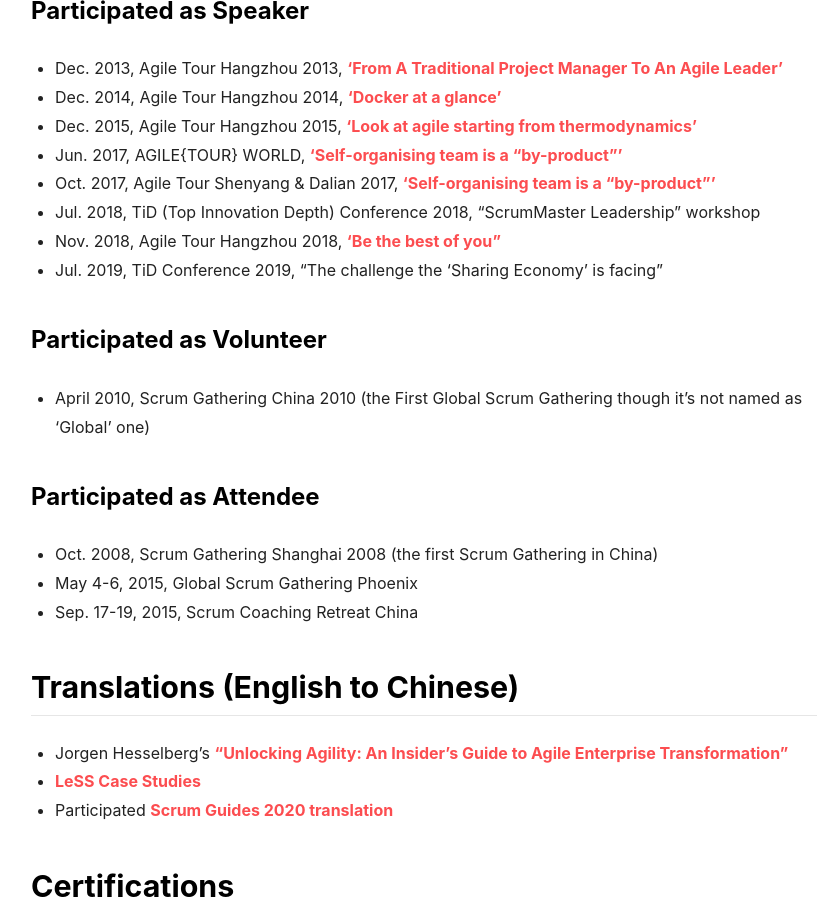
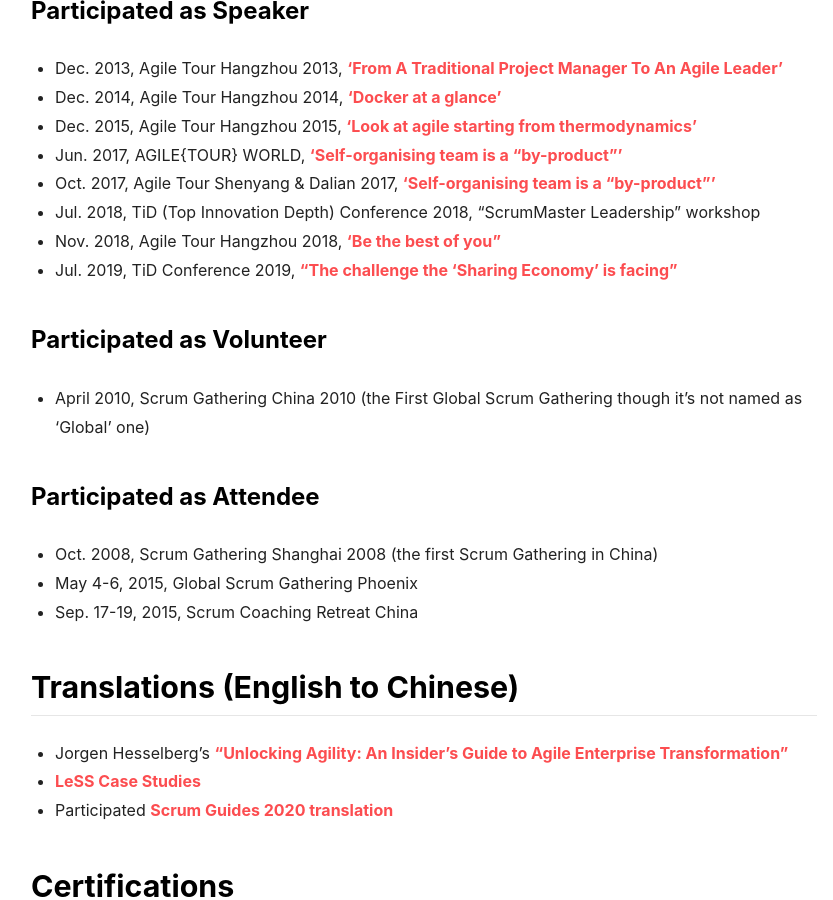
Before and after one commit to wjmmx/wjmmx.github.io, a Jekyll site: the page built from about.md, in a window 1280 px wide and 900 px high, scrolled down 1396 px. Shown: the whole window, without its empty margins (216-1049 px from the left). Built offline with Jekyll 4.4.1, drawn with Linux system fonts in a browser that asks for light colours; nearby versions of some CDN libraries; comment, search, counter and statistics services are not loaded; our own code applies the rules of GitHub Pages for plain Markdown files; some of the changed lines change nothing that is shown.

Commit message:
add speech link of 2019 Tid

```diff
--- a/about.md
+++ b/about.md
@@ -43,7 +43,7 @@
 - Oct. 2017, Agile Tour Shenyang & Dalian 2017, ['Self-organising team is a "by-product"'](https://www2.slideshare.net/Philip.Wang/self-organized-team-is-a-byproduct)
 - Jul. 2018, TiD (Top Innovation Depth) Conference 2018, "ScrumMaster Leadership" workshop
 - Nov. 2018, Agile Tour Hangzhou 2018, ['Be the best of you"](https://eyun.baidu.com/s/3kWrKpev)
-- Jul. 2019, TiD Conference 2019, "The challenge the 'Sharing Economy' is facing"
+- Jul. 2019, TiD Conference 2019, ["The challenge the 'Sharing Economy' is facing"](https://www2.slideshare.net/Philip.Wang/the-challenge-the-sharing-economy-is-facing)
 
 ### Participated as Volunteer
 
```
